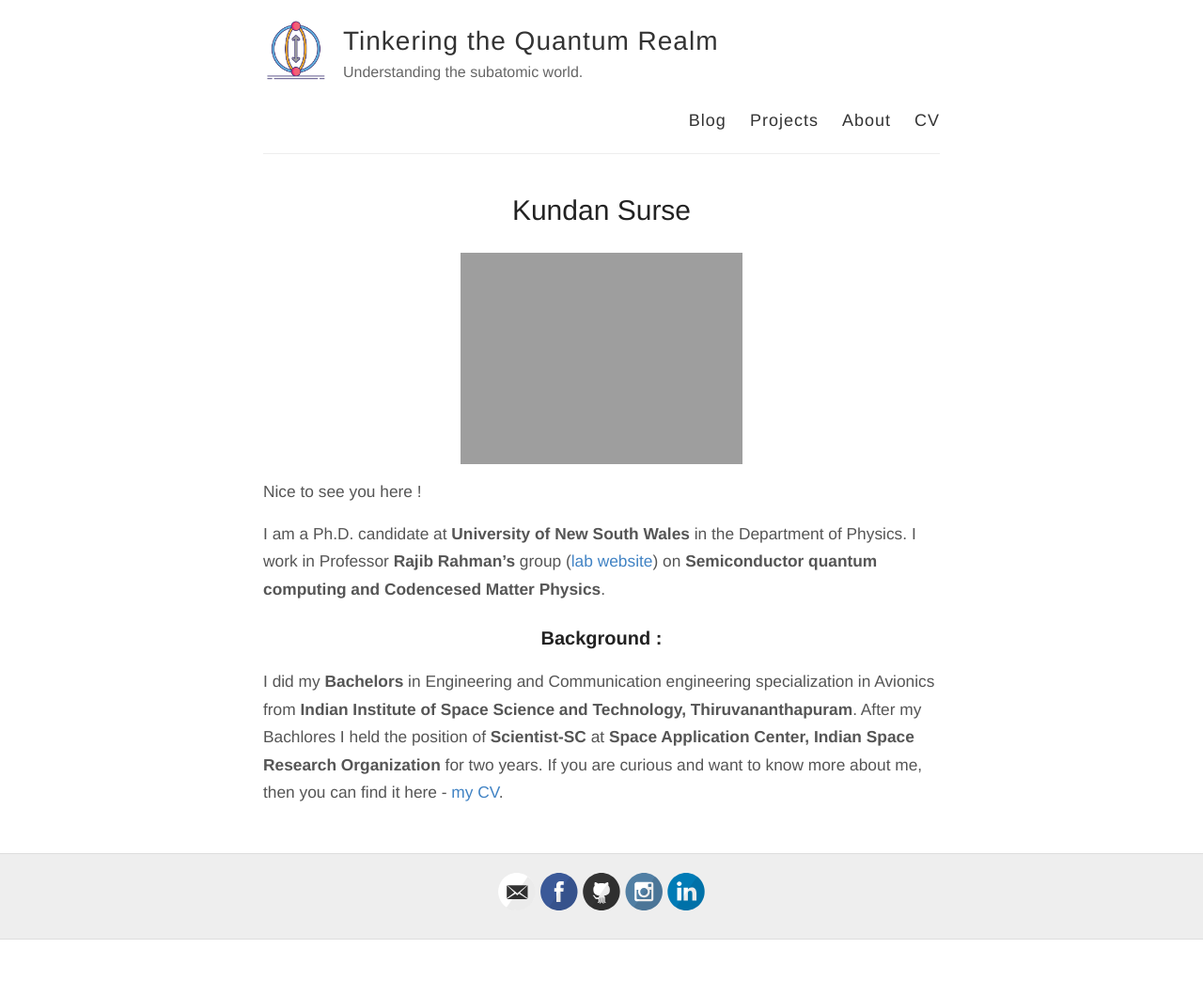
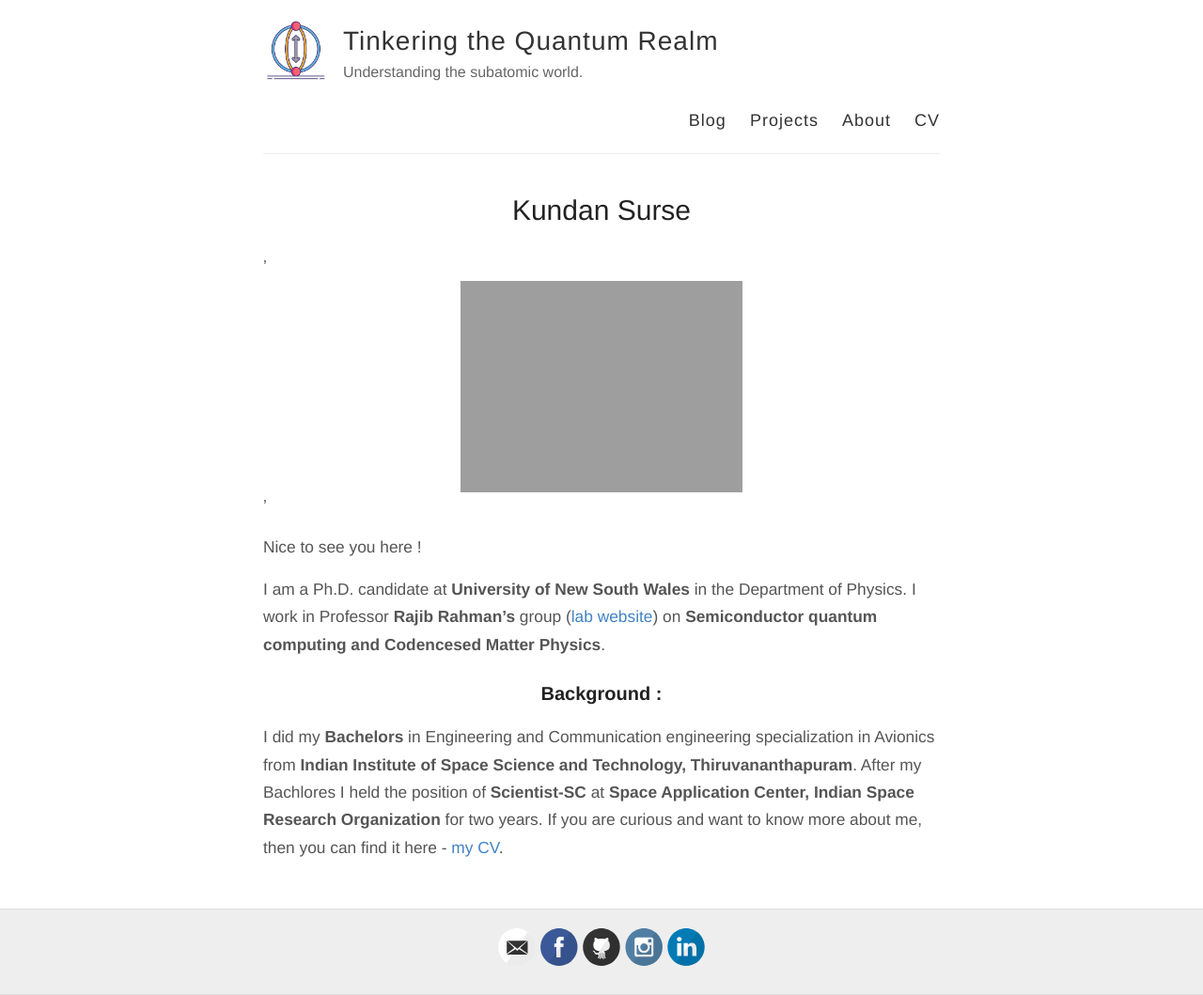
Before and after one commit to KundanSurse/KundanSurse.github.io, a Jekyll site: the page built from about.md, in a window 1280 px wide. Shown: the whole page at 94% size. Built offline with Jekyll 4.4.1, drawn with Linux system fonts in a browser that asks for light colours; some web fonts are replaced; before the commit the page ends 1000 px from its top, so only the background shows below that.

Commit message:
Update about.md

```diff
--- a/about.md
+++ b/about.md
@@ -4,7 +4,7 @@ title: Kundan Surse
 permalink: /about/
 ---
 
-![Me]({{ site.url }}/assets/images/my_photo.jpg){:width="300px"}
+'![Me]({{ site.url }}/assets/images/my_photo.jpg){:width="300px"}'
 
 Nice to see you here !
 
```
